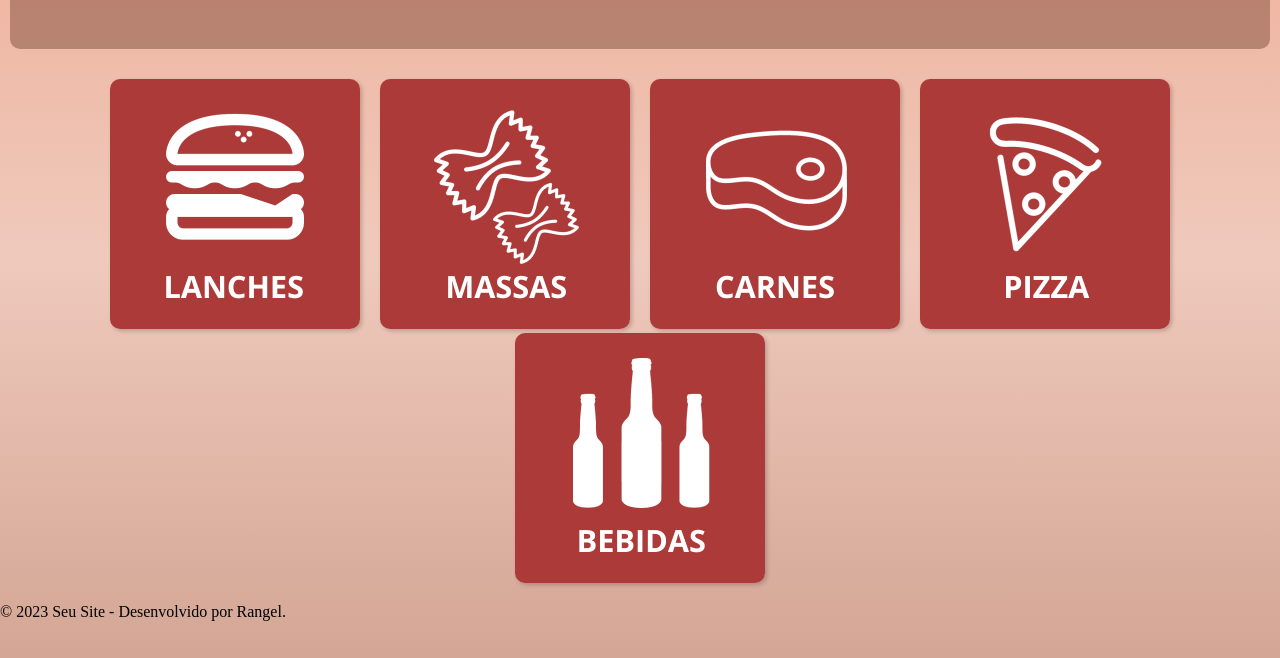
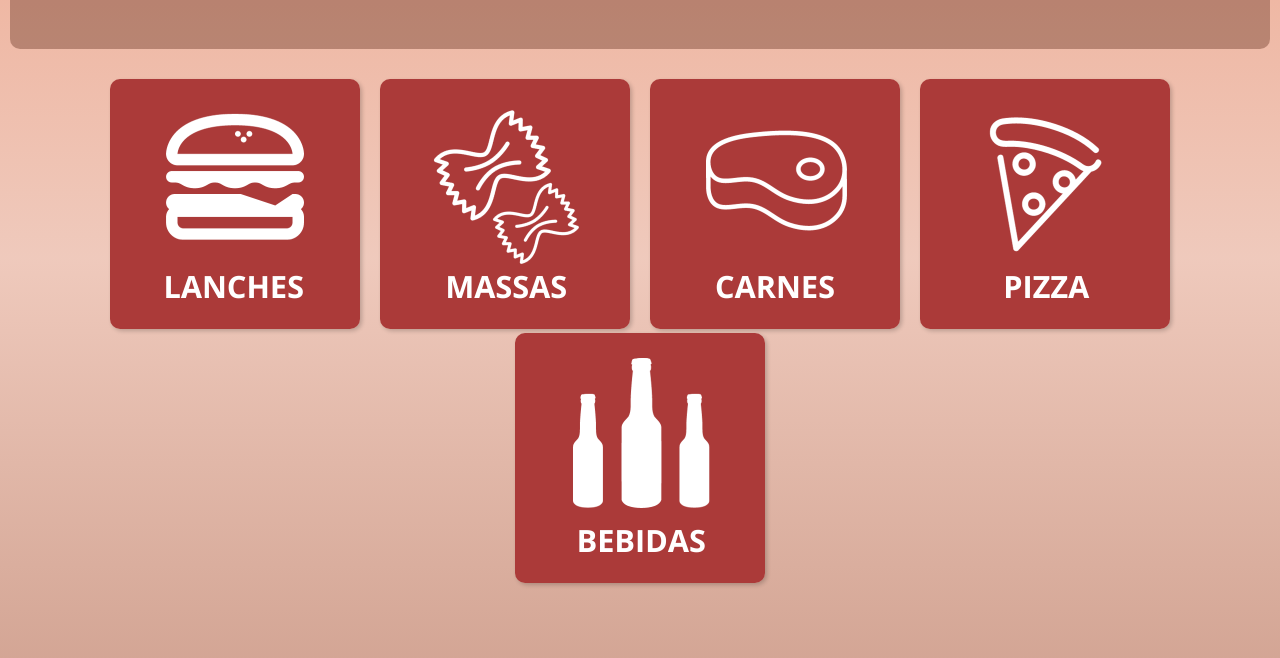
Before and after one commit to RangelArena1/Teste-2, a plain HTML site: page index.html in a window 1280 px wide. Shown: the part 142-800 px from the top of the page. Drawn offline with Linux system fonts and the light colour scheme.

Commit message:
Update index.html

```diff
--- a/index.html
+++ b/index.html
@@ -32,10 +32,6 @@
     </main>
 
 
-    <footer>
-        <p>&copy; 2023 Seu Site - Desenvolvido por Rangel.</p>
-    </footer>
-
 
 </body>
 </html>
```
